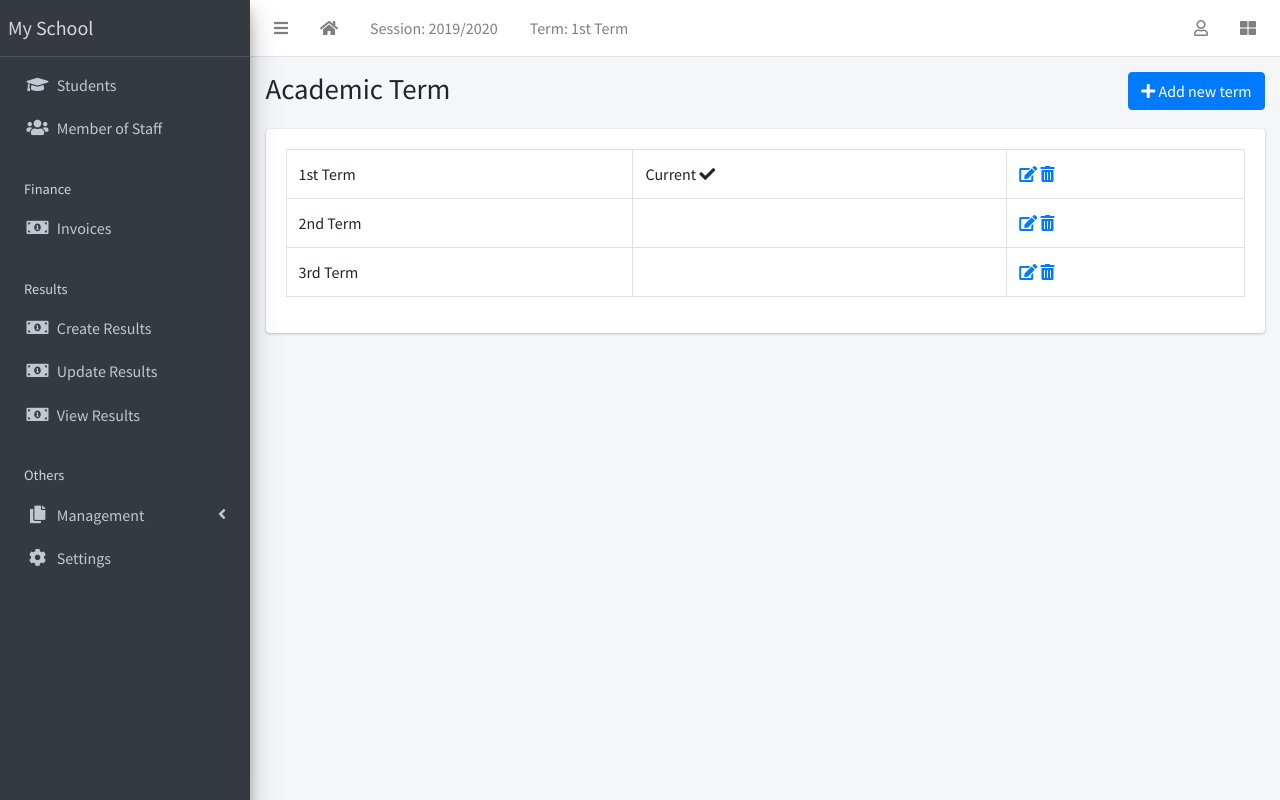
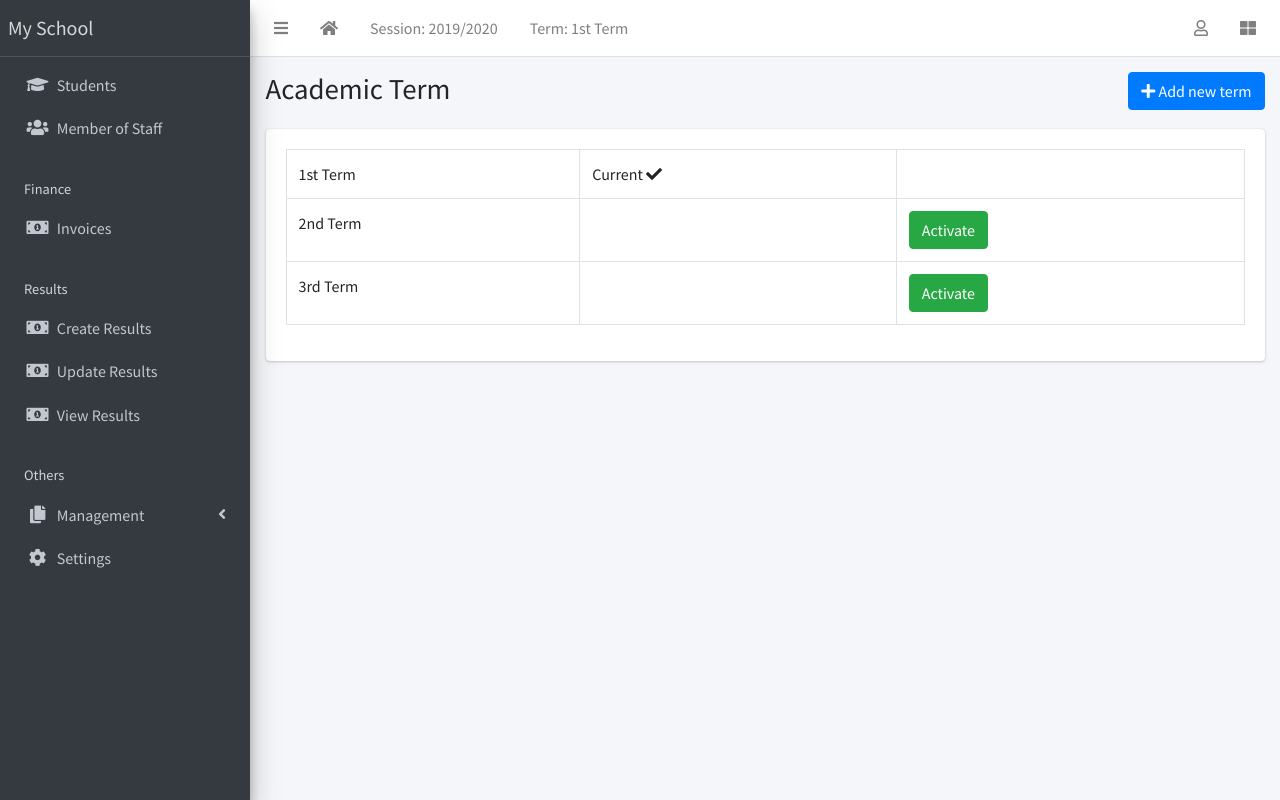
Before and after one commit to Dihfahsih1/school-management-system, a Django app: page /term/list/ in a window 1280 px wide. Run offline with Django 3.2, Linux system fonts and the light colour scheme; a user stored in the database is signed in; data comes from the database, SQL or seed files in the repository; some libraries are stand-ins or nearby versions.

Commit message:
fix the term bugs

```diff
--- a/apps/corecode/context_processors.py
+++ b/apps/corecode/context_processors.py
@@ -4,10 +4,10 @@ from .models import AcademicSession, AcademicTerm, SiteConfig
 def site_defaults(request):
     try:
         current_session = AcademicSession.objects.get(current=True)
+        current_term = AcademicTerm.objects.get(current=True)
     except:
         current_session = AcademicSession.objects.filter(current=False)
-    print(current_session)
-    current_term = AcademicTerm.objects.get(current=True)
+        current_term = AcademicTerm.objects.get(current=False)
     vals = SiteConfig.objects.all()
     contexts = {
         "current_session": current_session.name,
--- a/apps/corecode/middleware.py
+++ b/apps/corecode/middleware.py
@@ -7,10 +7,10 @@ class SiteWideConfigs:
     def __call__(self, request):
         try:
             current_session = AcademicSession.objects.get(current=True)
+            current_term = AcademicTerm.objects.get(current=True)
         except:
             current_session = AcademicSession.objects.filter(current=False)
-
-        current_term = AcademicTerm.objects.get(current=True)
+            current_term = AcademicTerm.objects.get(current=False)
 
         request.current_session = current_session
         request.current_term = current_term
--- a/apps/corecode/templates/corecode/term_list.html
+++ b/apps/corecode/templates/corecode/term_list.html
@@ -29,10 +29,14 @@ Academic Term
                   Current <i class="fa fa-check"></i>
                 {% endif %}
               </td>
-              <td><a href="{% url 'term-update' object.id %}"><i
+               {% comment %}<td><a href="{% url 'term-update' object.id %}"><i
                     class="fa fa-edit"></i></a> <a
                   href="{% url 'term-delete' object.id %}"><i
-                    class="fa fa-trash-alt"></i></a></td>
+                    class="fa fa-trash-alt"></i></a>
+                  </td>{% endcomment %}
+                    {% if object.current is not True %}
+                <td><a href="{% url 'activate-accademic-term' object.pk  %}" class="btn btn-success">Activate</td>
+                    {% endif %}
             </tr>
             {% endfor %}
           </tbody>
--- a/apps/corecode/urls.py
+++ b/apps/corecode/urls.py
@@ -21,12 +21,14 @@ from .views import (
     TermListView,
     TermUpdateView,
     activate_session,
+    activate_term,
 )
 
 urlpatterns = [
     path("", IndexView.as_view(), name="home"),
     path("site-config", SiteConfigView.as_view(), name="configs"),
     path("session/activation/<int:pk>", activate_session, name="activate-accademic-session"),
+    path("Term/activation/<int:pk>", activate_term, name="activate-accademic-term"),
     path(
         "current-session/", CurrentSessionAndTermView.as_view(), name="current-session"
     ),
--- a/apps/corecode/views.py
+++ b/apps/corecode/views.py
@@ -76,6 +76,13 @@ def activate_session(request, pk):
         AcademicSession.objects.filter(id=pk).update(current=True)
         messages.success(request, f'New Academic Session has been Activated')
         return redirect('sessions')
+
+def activate_term(request, pk):
+    if request.method == "GET":
+        AcademicTerm.objects.update(current=False)
+        AcademicTerm.objects.filter(id=pk).update(current=True)
+        messages.success(request, f'New Academic Term has been Activated')
+        return redirect('terms')
 class SessionUpdateView(LoginRequiredMixin, SuccessMessageMixin, UpdateView):
     model = AcademicSession
     form_class = AcademicSessionForm
```
